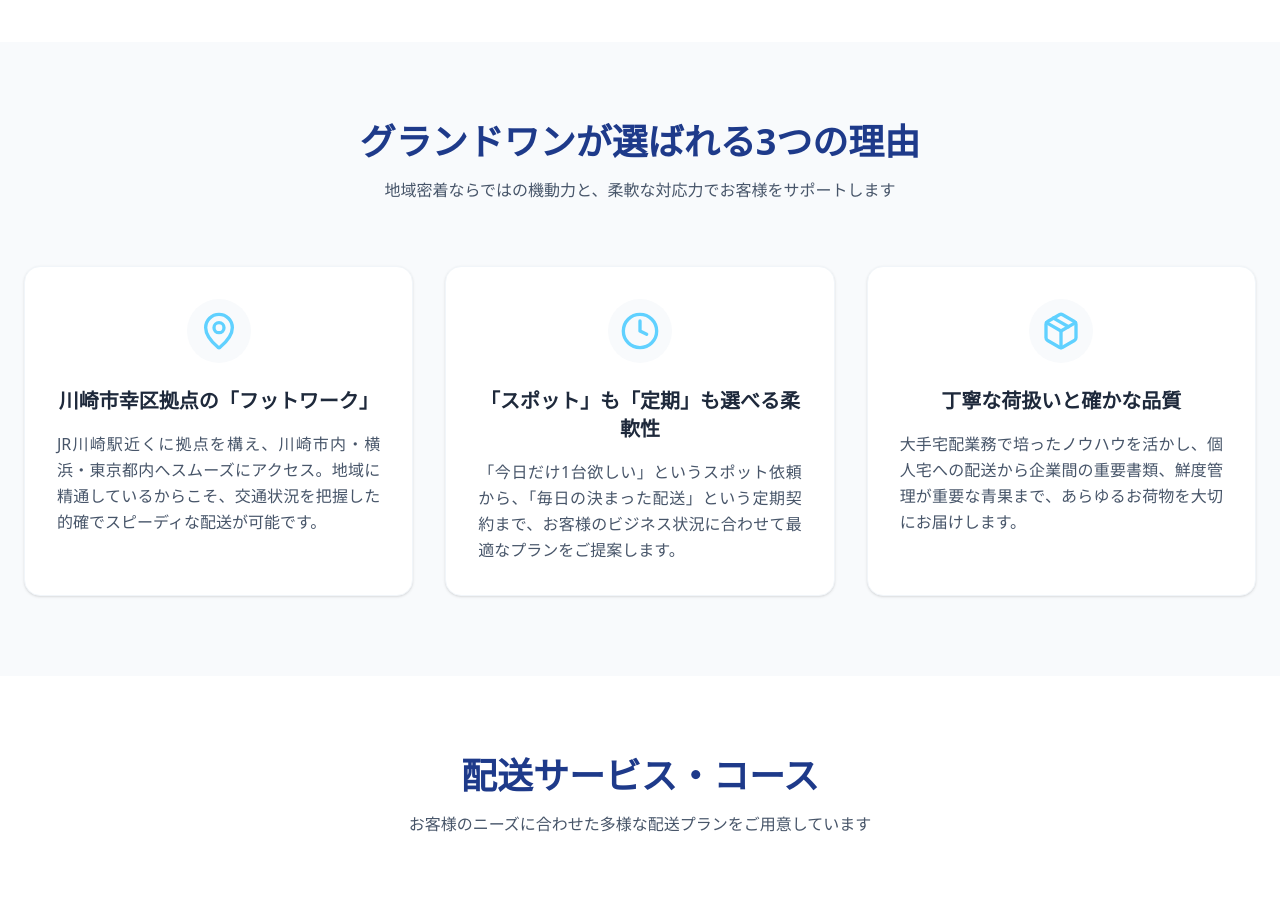
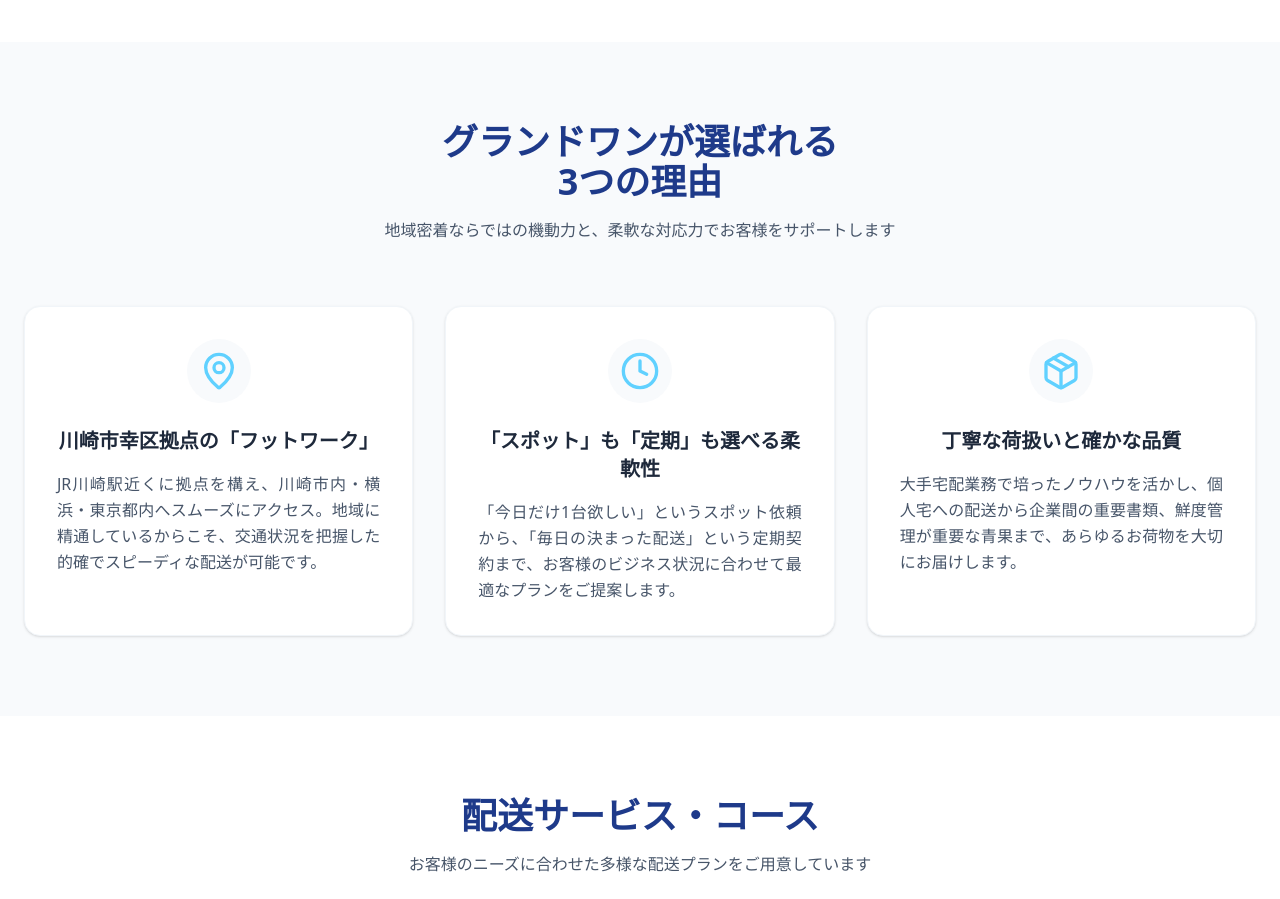
Before and after one commit to ryoga00903/grandone-website, a Next.js app: page / in a window 1280 px wide. Shown: the part 1300-2199 px from the top of the page. Built offline with nearby package versions, Linux system fonts and the light colour scheme; no server answers.

Commit message:
選ばれる理由のタイトルを2行表示に変更

```diff
--- a/src/components/sections/Features.tsx
+++ b/src/components/sections/Features.tsx
@@ -33,7 +33,8 @@
                         transition={{ duration: 0.6 }}
                         className="text-3xl md:text-4xl font-bold text-accent mb-4"
                     >
-                        グランドワンが選ばれる3つの理由
+                        グランドワンが選ばれる<br />
+                        3つの理由
                     </motion.h2>
                     <motion.p
                         initial={{ opacity: 0, y: 20 }}
```
